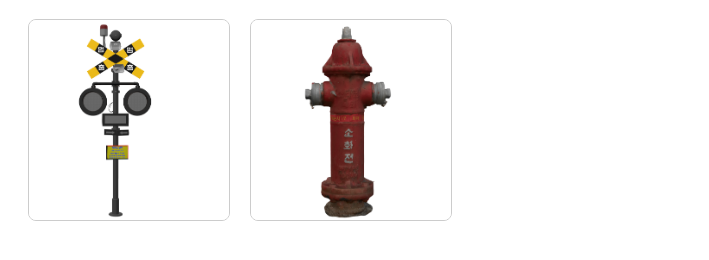
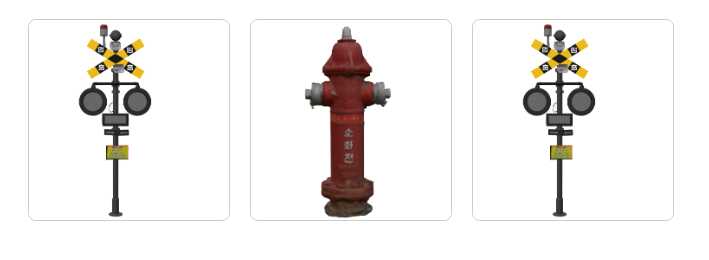
Before and after one commit to cjenmvp/3DViewerTest, a plain HTML site: page index.html in a window 1280 px wide. Shown: the part 98-358 px from the top of the page, without its empty margins (0-709 px from the left). Drawn offline with Linux system fonts and the light colour scheme.

Commit message:
Update index.html

```diff
--- a/index.html
+++ b/index.html
@@ -15,6 +15,9 @@
         <a href="viewer.html?model=testv2.glb">
       <img src="assets/images/fire.png" alt="TEST Objec2t">
       </a>
+    <a href="viewer.html?model=TEST.glb">
+      <img src="assets/images/testImages.png" alt="TEST Object">
+       </a>
   </div>
   <div id="viewer-modal" style="display:none;">
   <div class="modal-bg" onclick="closeViewer()"></div>
```
